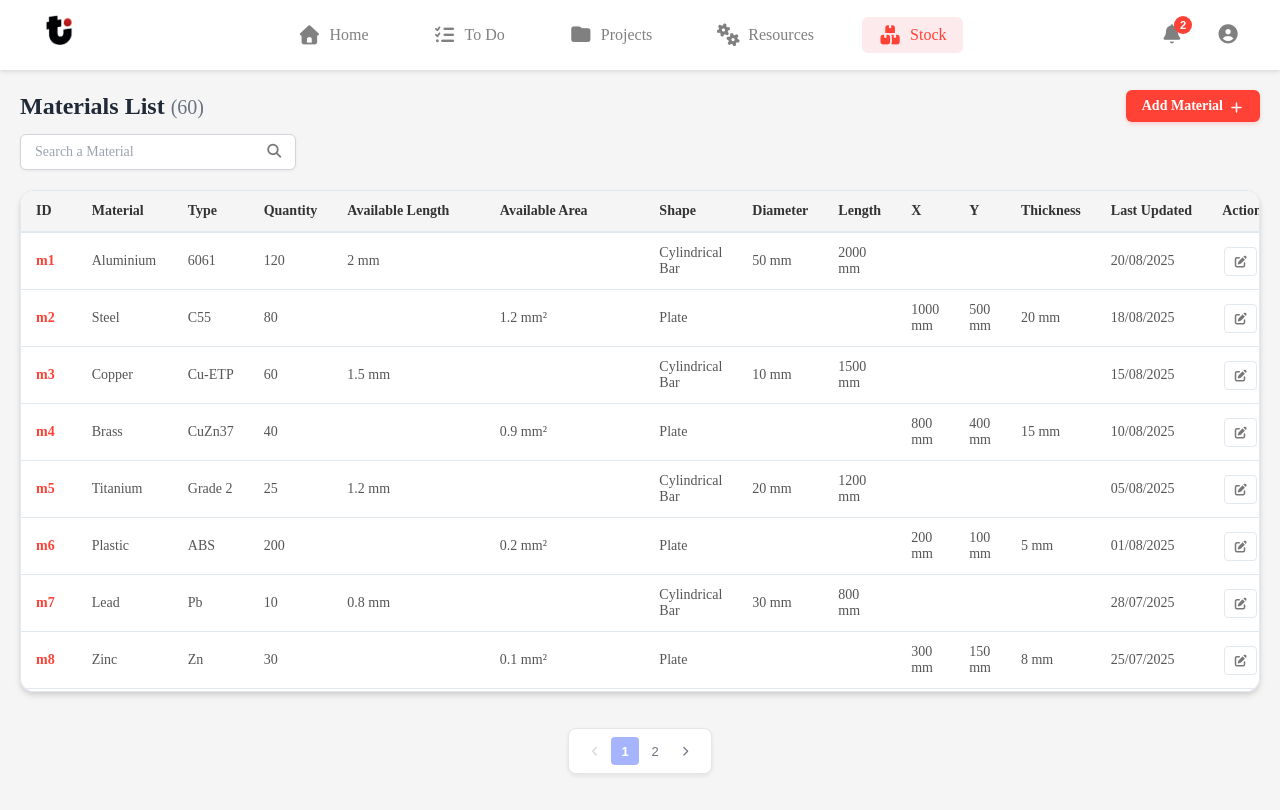
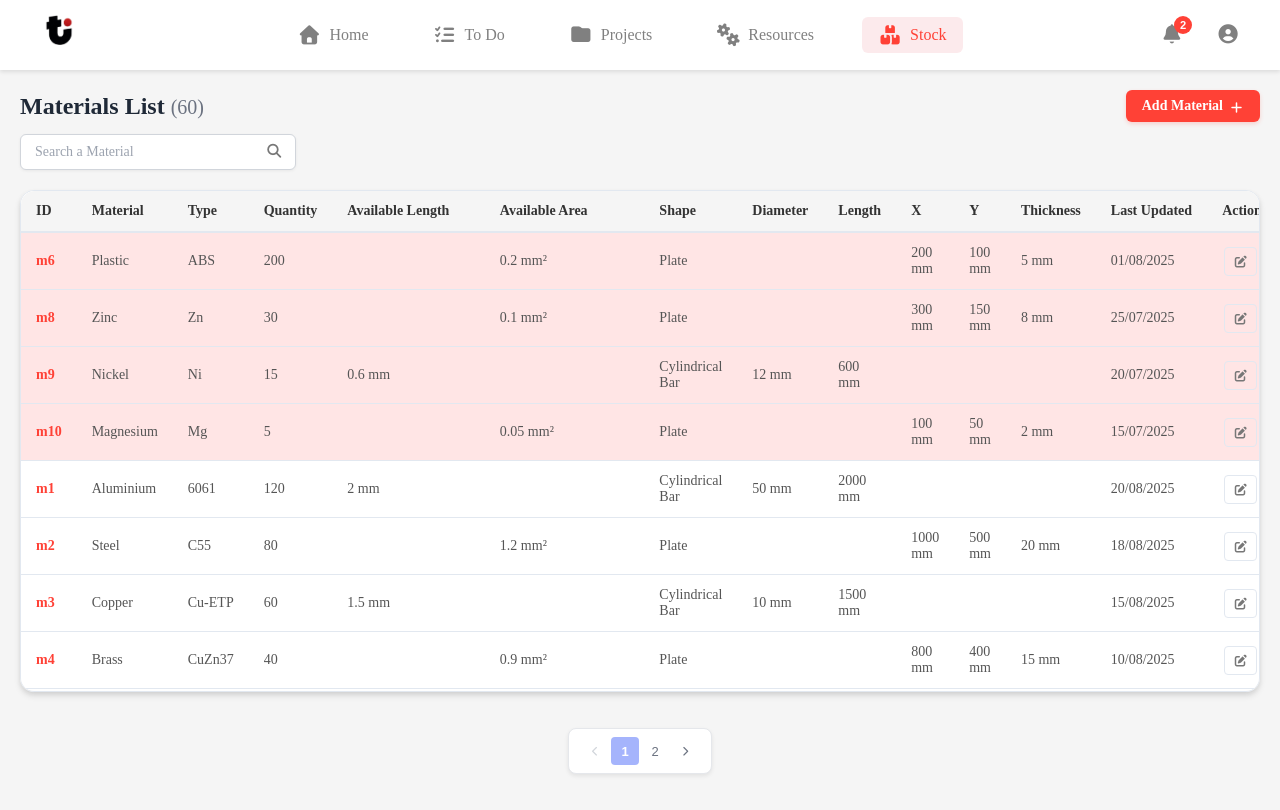
Before and after one commit to mariembalegi/Traksys, an Angular app: page /dashboard/stock in a window 1280 px wide. Built offline with nearby package versions, Linux system fonts and the light colour scheme; a web font is replaced by a local one.

Commit message:
feat: Implement low stock row highlighting and sorting for materials based on available length and area

```diff
--- a/src/app/pages/stock/stock.html
+++ b/src/app/pages/stock/stock.html
@@ -38,7 +38,9 @@
       </tr>
       </thead>
       <tbody>
-      <tr *ngFor="let material of pagedMaterials ; let i = index">
+      <tr *ngFor="let material of pagedMaterials ; let i = index"
+  [ngClass]="(typeof material.available_length === 'number' && typeof material.min_length === 'number' && material.available_length <= material.min_length) ||
+             (typeof material.available_area === 'number' && typeof material.min_area === 'number' && material.available_area <= material.min_area) ? 'low-stock-row' : ''">
         <td>{{material.id}}</td>
         <td>{{material.material}}</td>
         <td>{{material.type}}</td>
--- a/src/app/pages/stock/stock.scss
+++ b/src/app/pages/stock/stock.scss
@@ -233,6 +233,10 @@
             }
           }
         }
+
+        .low-stock-row {
+          background-color: #ffe5e5 !important; /* pastel red for low stock */
+        }
       }
     }
 
--- a/src/app/pages/stock/stock.ts
+++ b/src/app/pages/stock/stock.ts
@@ -1,6 +1,6 @@
 import {Component, inject} from '@angular/core';
 import {Material} from '../../models/material';
-import {DatePipe, NgForOf} from '@angular/common';
+import {DatePipe, NgForOf, CommonModule} from '@angular/common';
 import {Paginator} from '../../components/paginator/paginator';
 import {Project} from '../../models/project';
 import {FormsModule, ReactiveFormsModule} from '@angular/forms';
@@ -15,7 +15,8 @@ import {AddEditMaterialModal} from '../../components/add-edit-material-modal/add
     DatePipe,
     Paginator,
     ReactiveFormsModule,
-    FormsModule
+    FormsModule,
+    CommonModule
   ],
   templateUrl: './stock.html',
   styleUrl: './stock.scss'
@@ -217,6 +218,15 @@ export class Stock {
         });
       }
     }
+    // Sort so low-stock materials appear first
+    this.materials.sort((a, b) => {
+      const aLow = (typeof a.available_length === 'number' && typeof a.min_length === 'number' && a.available_length <= a.min_length)
+        || (typeof a.available_area === 'number' && typeof a.min_area === 'number' && a.available_area <= a.min_area);
+      const bLow = (typeof b.available_length === 'number' && typeof b.min_length === 'number' && b.available_length <= b.min_length)
+        || (typeof b.available_area === 'number' && typeof b.min_area === 'number' && b.available_area <= b.min_area);
+      if (aLow === bLow) return 0;
+      return aLow ? -1 : 1;
+    });
     this.applyFilters();
   }
   onPageChange(currentPageItems: Material[]) {
```
